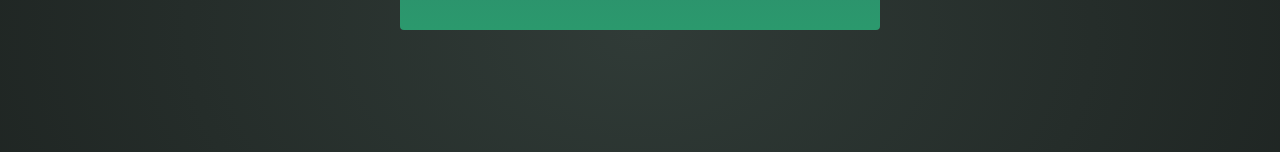
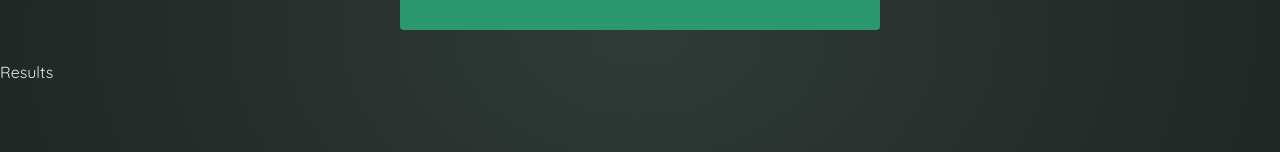
Before and after one commit to gchi66/investment-calculator, a React (Vite) app: page / in a window 1280 px wide. Shown: the part 390-542 px from the top of the page. Built offline with nearby package versions, Linux system fonts and the light colour scheme.

Commit message:
minor changes

```diff
--- a/src/App.jsx
+++ b/src/App.jsx
@@ -2,6 +2,7 @@
 
 import Header from "./components/Header.jsx"
 import UserInput from "./components/UserInput.jsx";
+import Results from "./components/Results.jsx";
 
 
 function App() {
@@ -25,7 +26,7 @@
     <>
       <Header />
       <UserInput userInput={userInput} onChange={handleChange} />
-
+      <Results input={userInput} />
     </>
   );
 }
--- a/src/components/Results.jsx
+++ b/src/components/Results.jsx
@@ -1,4 +1,9 @@
-export default function Results () {
+import { calculateInvestmentResults } from "../util/investment.js"
+
+export default function Results ({ input }) {
+
+  const resultsData = calculateInvestmentResults(input)
+  console.log(resultsData);
   return (
     <p>Results</p>
 
```
